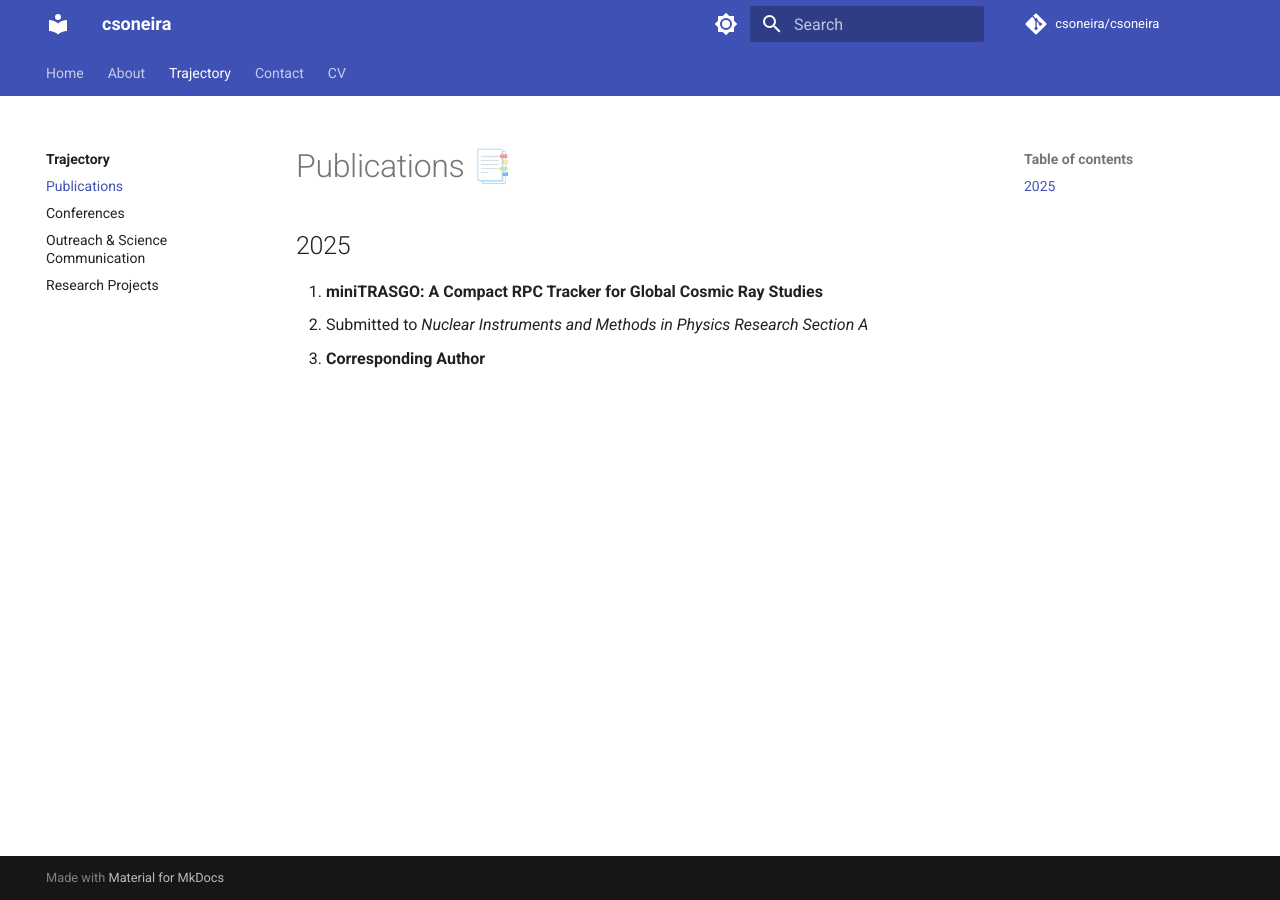
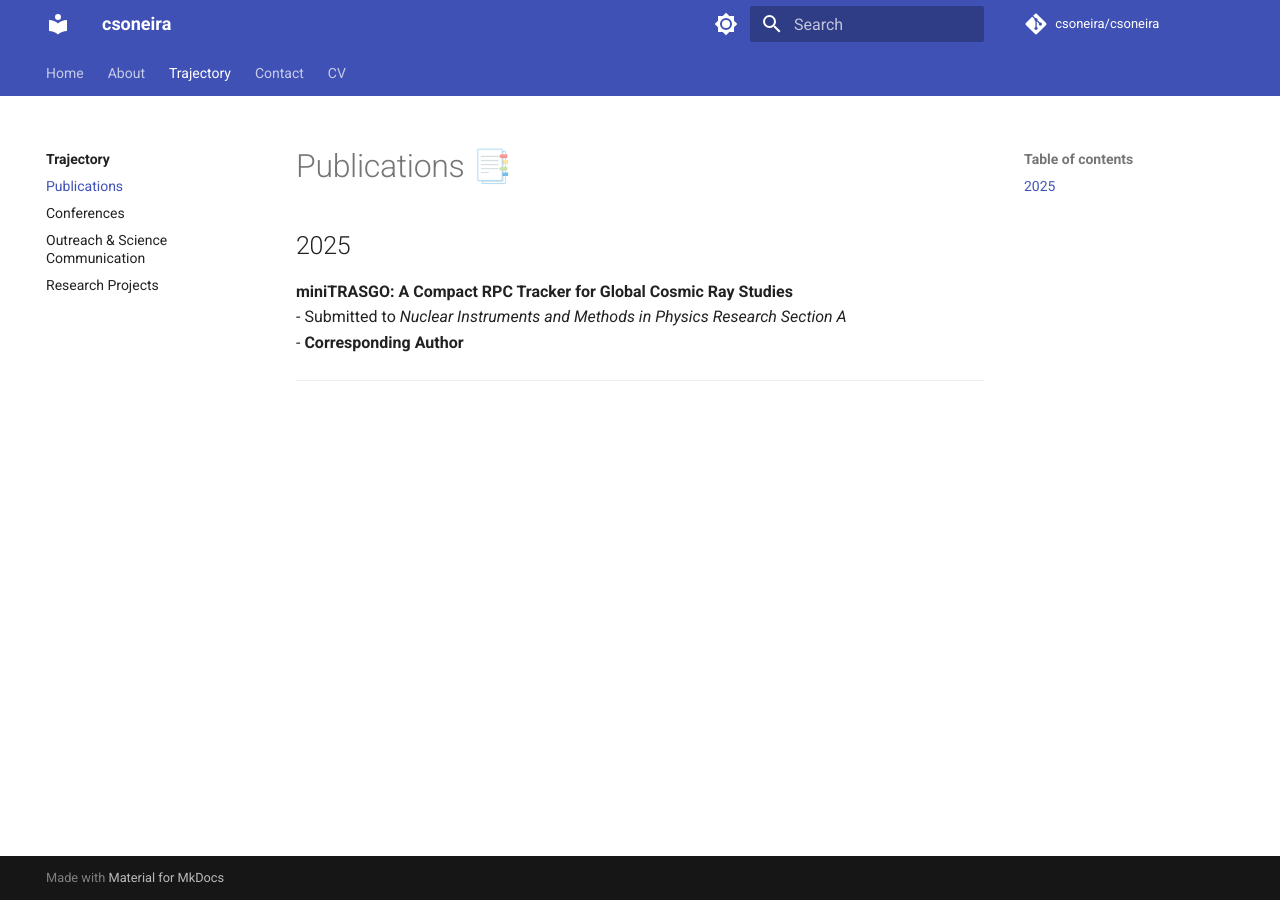
Before and after one commit to csoneira/csoneira, an MkDocs documentation site: the page built from docs/trajectory/publications.md, in a window 1280 px wide. Built offline with MkDocs 1.6.1 and Material for MkDocs 9.7.7, drawn with Linux system fonts in a browser that asks for light colours; comment, search, counter and statistics services are not loaded; part of the change alters nothing that is shown.

```diff
--- a/docs/trajectory/publications.md
+++ b/docs/trajectory/publications.md
@@ -1,6 +1,7 @@
 # Publications 📑
 
 ## 2025
-1. **miniTRASGO: A Compact RPC Tracker for Global Cosmic Ray Studies**
+**miniTRASGO: A Compact RPC Tracker for Global Cosmic Ray Studies**
    - Submitted to *Nuclear Instruments and Methods in Physics Research Section A*
    - **Corresponding Author**
+---
```
